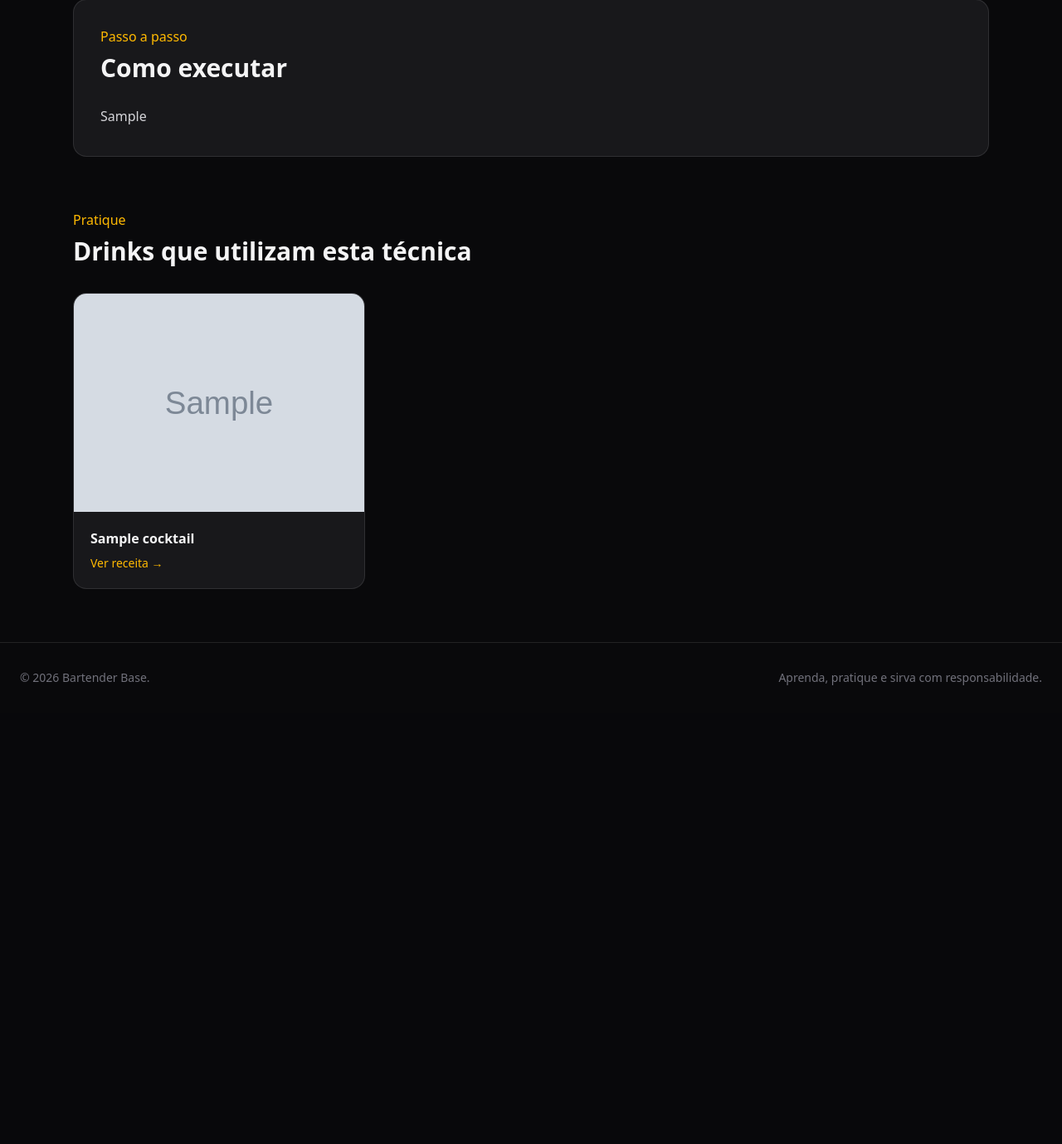
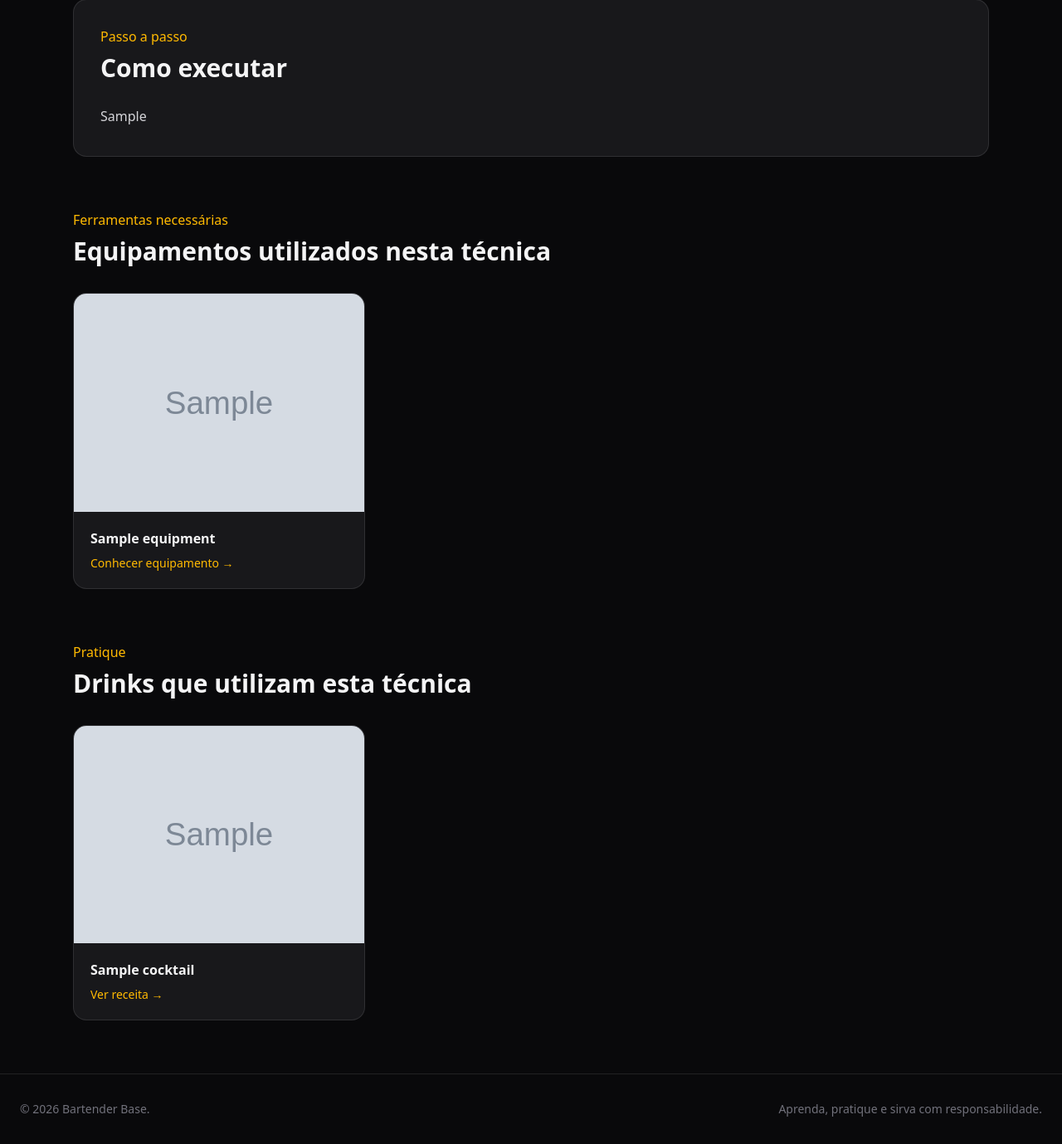
Before and after one commit to thierrydrmv/bartender-base, a Django app: a page that uses templates/cocktails/technique_detail.html in a window 1280 px wide. Shown: the part 507-1886 px from the top of the page at 83% size. Before the commit the page ends 1333 px from the top, so only its background shows below. Run offline with Django 5.2, Linux system fonts and the light colour scheme; tables that the repository leaves empty hold one stand-in row (values such as "Sample post"); grey boxes marked "Sample" are stand-in pictures; style sheets or scripts are compiled from the project's sources; some libraries are stand-ins or nearby versions.

Commit message:
feat: link equipment to preparation techniques

```diff
--- a/cocktails/models.py
+++ b/cocktails/models.py
@@ -56,6 +56,13 @@ class Technique(models.Model):
     description = models.TextField()
     instructions = models.TextField(blank=True)
 
+    equipment = models.ManyToManyField(
+        "Equipment",
+        through="TechniqueEquipment",
+        related_name="techniques",
+        blank=True,
+    )
+
     class Meta:
         ordering = ["name"]
         verbose_name = "técnica"
@@ -93,6 +100,43 @@ class Equipment(models.Model):
             "cocktails:equipment-detail",
             kwargs={"slug": self.slug},
         )
+
+
+class TechniqueEquipment(models.Model):
+    technique = models.ForeignKey(
+        Technique,
+        on_delete=models.CASCADE,
+        related_name="equipment_items",
+    )
+    equipment = models.ForeignKey(
+        Equipment,
+        on_delete=models.PROTECT,
+        related_name="technique_items",
+    )
+    is_required = models.BooleanField(
+        default=True,
+        verbose_name="obrigatório",
+    )
+    notes = models.CharField(
+        max_length=150,
+        blank=True,
+        help_text="Informações adicionais sobre o uso do equipamento.",
+    )
+    order = models.PositiveSmallIntegerField(default=0)
+
+    class Meta:
+        ordering = ["order", "id"]
+        verbose_name = "equipamento da técnica"
+        verbose_name_plural = "equipamentos da técnica"
+        constraints = [
+            models.UniqueConstraint(
+                fields=["technique", "equipment"],
+                name="unique_equipment_per_technique",
+            )
+        ]
+
+    def __str__(self):
+        return f"{self.technique} — {self.equipment}"
 
 
 class Glassware(models.Model):
--- a/cocktails/views.py
+++ b/cocktails/views.py
@@ -167,13 +167,19 @@ def technique_list(request):
 
 def technique_detail(request, slug):
     technique = get_object_or_404(
-        Technique.objects.prefetch_related("cocktails"),
+        Technique.objects.prefetch_related(
+            "equipment",
+        ),
         slug=slug,
     )
 
-    cocktails = Cocktail.objects.filter(
-        techniques=technique,
-        is_published=True,
+    cocktails = (
+        Cocktail.objects.filter(
+            techniques=technique,
+            is_published=True,
+        )
+        .select_related("glassware")
+        .order_by("name")
     )
 
     context = {
--- a/templates/cocktails/technique_detail.html
+++ b/templates/cocktails/technique_detail.html
@@ -28,6 +28,39 @@
                 </div>
             </section>
         {% endif %}
+        <section class="mx-auto max-w-6xl px-6 pt-16">
+            <p class="font-medium text-amber-400">Ferramentas necessárias</p>
+            <h2 class="mt-2 text-3xl font-bold">Equipamentos utilizados nesta técnica</h2>
+            {% with equipment=technique.equipment.all %}
+                {% if equipment %}
+                    <div class="mt-8 grid gap-6 sm:grid-cols-2 lg:grid-cols-3">
+                        {% for item in equipment %}
+                            <article class="group overflow-hidden rounded-2xl border border-white/10 bg-zinc-900 transition hover:border-amber-500/50">
+                                <a href="{{ item.get_absolute_url }}" class="block">
+                                    {% if item.image %}
+                                        <img src="{{ item.image.url }}"
+                                             alt="{{ item.name }}"
+                                             class="aspect-[4/3] w-full object-cover transition-transform duration-500 group-hover:scale-105">
+                                    {% else %}
+                                        <div class="flex aspect-[4/3] items-center justify-center bg-gradient-to-br from-amber-500/20 to-zinc-900">
+                                            <span class="text-6xl" aria-hidden="true">🧰</span>
+                                        </div>
+                                    {% endif %}
+                                    <div class="p-5">
+                                        <h3 class="font-semibold transition group-hover:text-amber-400">{{ item.name }}</h3>
+                                        <p class="mt-2 text-sm text-amber-400">Conhecer equipamento →</p>
+                                    </div>
+                                </a>
+                            </article>
+                        {% endfor %}
+                    </div>
+                {% else %}
+                    <div class="mt-8 rounded-2xl border border-dashed border-white/15 px-6 py-12 text-center">
+                        <p class="text-zinc-500">Nenhum equipamento foi associado a esta técnica.</p>
+                    </div>
+                {% endif %}
+            {% endwith %}
+        </section>
         <section class="mx-auto max-w-6xl px-6 py-16">
             <p class="font-medium text-amber-400">Pratique</p>
             <h2 class="mt-2 text-3xl font-bold">Drinks que utilizam esta técnica</h2>
@@ -46,7 +79,7 @@
                                     </div>
                                 {% endif %}
                                 <div class="p-5">
-                                    <h3 class="font-semibold">{{ cocktail.name }}</h3>
+                                    <h3 class="font-semibold transition group-hover:text-amber-400">{{ cocktail.name }}</h3>
                                     <p class="mt-2 text-sm text-amber-400">Ver receita →</p>
                                 </div>
                             </a>
```
Also changed, not shown: cocktails/admin.py (+27 -2 lines), cocktails/migrations/0003_techniqueequipment_technique_equipment_and_more.py (added).
